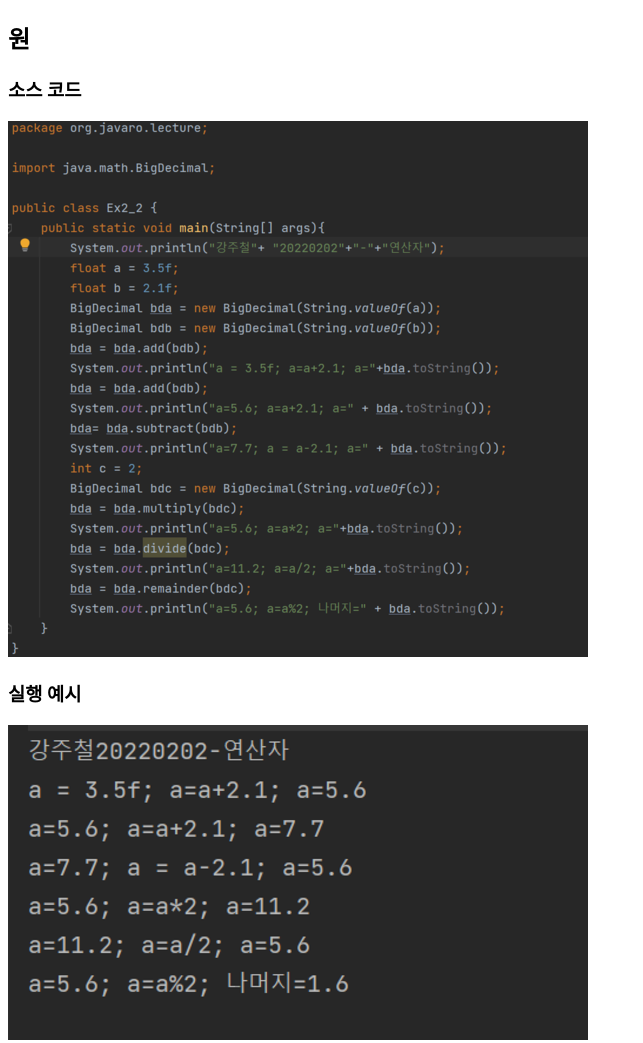
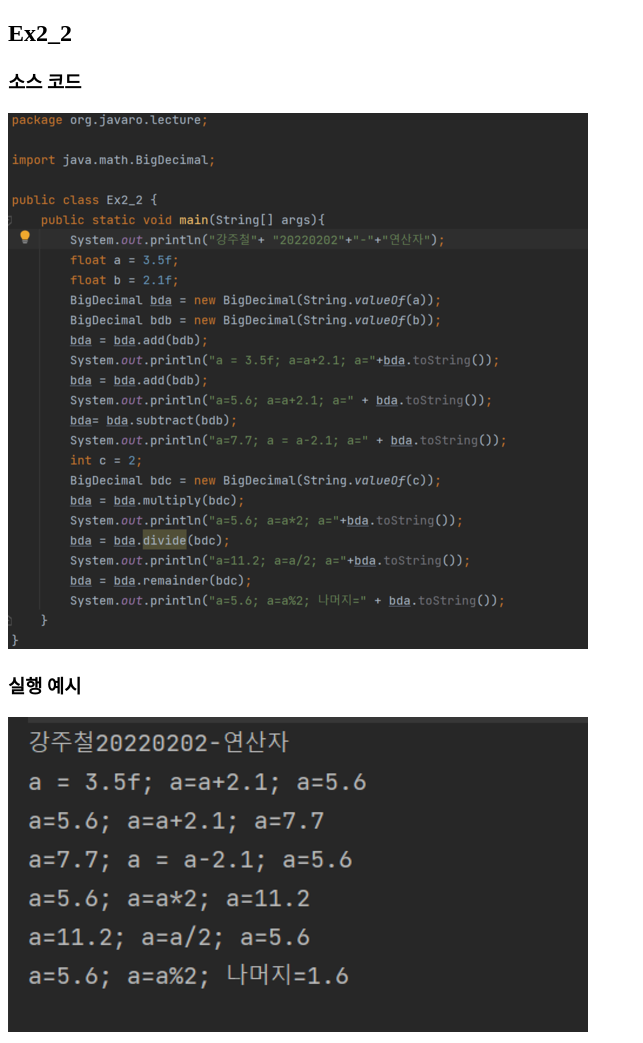
Before and after one commit to jucheolkang/jucheolkang.gitbub.io, a plain HTML site: page java/hw4_2_1.html in a window 1280 px wide. Shown: the whole page, without its empty margins (0-643 px from the left). Drawn offline with Linux system fonts and the light colour scheme.

Commit message:
Update hw4_2_1.html

```diff
--- a/java/hw4_2_1.html
+++ b/java/hw4_2_1.html
@@ -23,7 +23,7 @@
     </style>
 </head>
 <body>
-    <h2>원</h2>
+    <h2>Ex2_2</h2>
     <h3>소스 코드</h3>
     <img src = "https://jucheolkang.github.io/jucheolkang.gitbub.io/java/hw4_2_1_source.png">
     <h3>실행 예시</h3>
```
